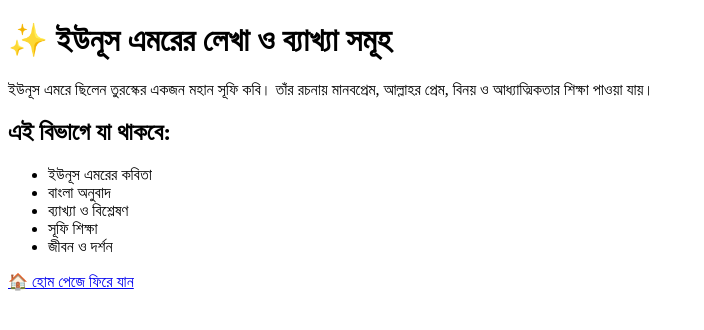
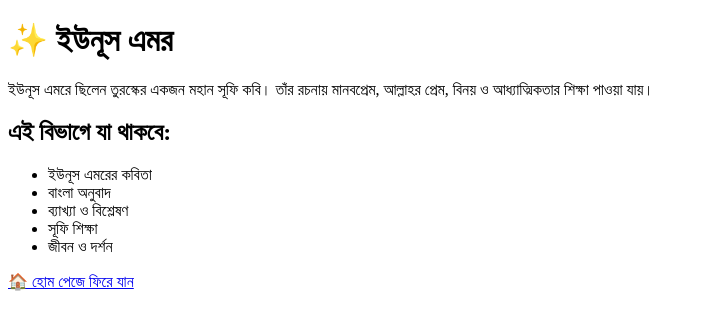
Before and after one commit to sayemmulla2005-lang/Darbesh.com, a plain HTML site: page yunus-emre.html in a window 1280 px wide. Shown: the whole page, without its empty margins (0-704 px from the left). Drawn offline with Linux system fonts and the light colour scheme.

Commit message:
Update yunus-emre.html

```diff
--- a/yunus-emre.html
+++ b/yunus-emre.html
@@ -2,11 +2,11 @@
 <html lang="bn">
 <head>
 <meta charset="UTF-8">
-<title>ইউনূস এমরের লেখা ও ব্যাখ্যা সমূহ</title>
+<title>ইউনূস এমরে</title>
 </head>
 <body>
 
-<h1>✨ ইউনূস এমরের লেখা ও ব্যাখ্যা সমূহ</h1>
+<h1>✨ ইউনূস এমর</h1>
 
 <p>
 ইউনূস এমরে ছিলেন তুরস্কের একজন মহান সূফি কবি। তাঁর রচনায় মানবপ্রেম, আল্লাহর প্রেম, বিনয় ও আধ্যাত্মিকতার শিক্ষা পাওয়া যায়।
```
